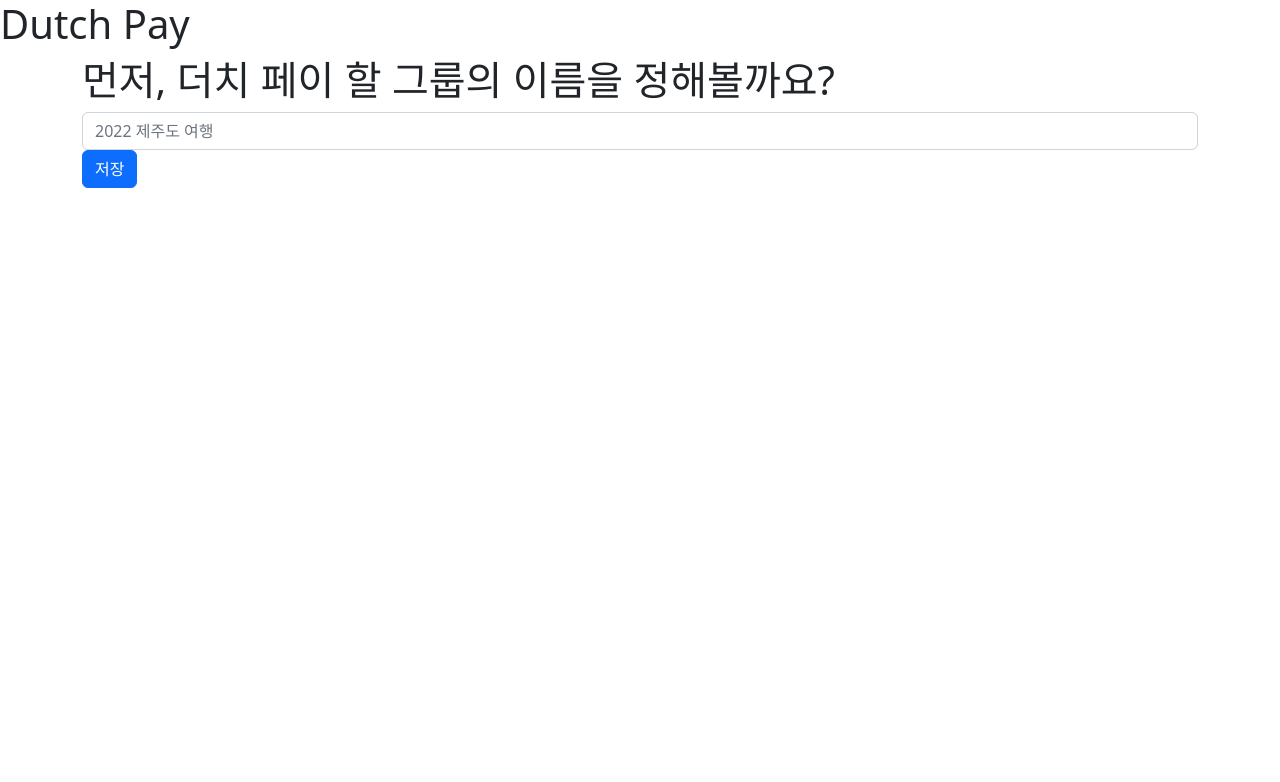
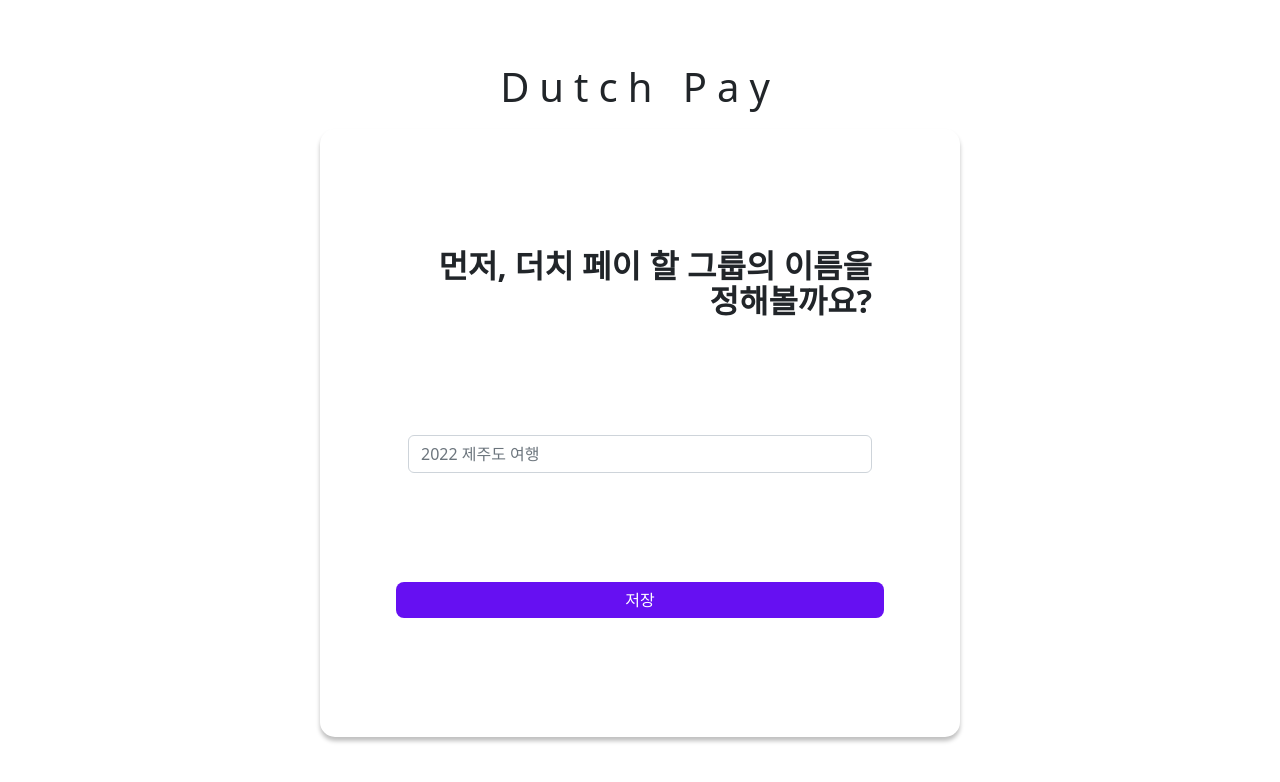
Before and after one commit to newkidsean/dutchpay-fastcampus, a React (Create React App) app: page / in a window 1280 px wide. Shown: the top 782 px of the page. Built offline with nearby package versions, Linux system fonts and the light colour scheme.

Commit message:
style: 그룹 생성 컴포넌트 css

```diff
--- a/package.json
+++ b/package.json
@@ -13,6 +13,7 @@
     "react-router-dom": "^6.4.4",
     "react-scripts": "5.0.1",
     "recoil": "^0.7.6",
+    "styled-components": "^5.3.6",
     "web-vitals": "^2.1.4"
   },
   "scripts": {
--- a/src/components/CenteredOverlayForm.jsx
+++ b/src/components/CenteredOverlayForm.jsx
@@ -1,9 +1,34 @@
 import React from 'react'
+import { Container } from 'react-bootstrap';
+import styled from 'styled-components'
+import OverlayWrapper from './shared/OverlayWrapper';
 
-const CenteredOverlayForm = () => {
+const CenteredOverlayForm = ({ children }) => {
   return (
-    <div>CenteredOverlayForm</div>
+    <CentralizedContainer>
+      <StyledHeader>Dutch Pay</StyledHeader>
+      <OverlayWrapper>
+        {children}
+      </OverlayWrapper>
+    </CentralizedContainer>
   )
 }
 
-export default CenteredOverlayForm
+export default CenteredOverlayForm;
+
+const CentralizedContainer = styled(Container)`
+  display: flex;
+  flex-direction: column;
+  justify-content: center;
+  align-items: center;
+  padding: 0px;
+  gap: 10px;
+  width: 50vw;
+  min-height: 100vh;
+`;
+
+const StyledHeader = styled.h1`
+  font-weight: 200;
+  letter-spacing: 10px;
+
+`
--- a/src/components/CreateGroup.jsx
+++ b/src/components/CreateGroup.jsx
@@ -3,6 +3,7 @@
 import { useRecoilState } from 'recoil';
 import { groupNameState } from "../state/groupName";
 import { useState } from "react";
+import styled from 'styled-components'
 
 const CreateGroup = () => {
   const [groupName, setGroupName] = useRecoilState(groupNameState);
@@ -23,14 +24,16 @@
   };
 
   return (
-    <div>
-      <h1>Dutch Pay</h1>
+    <CenteredOverlayForm>
       <Container>
         <Form noValidate validated={validated} onSubmit={handleSubmit}>
-          <Row>
-            <h1>먼저, 더치 페이 할 그룹의 이름을 정해볼까요?</h1>
+          <StyledRow>
+
+            <Row className="align-items-start">
+              <StyledH2>먼저, 더치 페이 할 그룹의 이름을 정해볼까요?</StyledH2>
             </Row>
-          <Row>
+
+            <Row className="align-items-center">
               <Form.Group controlId="validataionGroupName">
                 <Form.Control
                   type="text"
@@ -41,14 +44,42 @@
                 <Form.Control.Feedback type="invalid" data-valid={validGroupName}>그룹 이름을 입력해 주세요</Form.Control.Feedback>
               </Form.Group>
             </Row>
-          <Button type="submit">저장</Button>
-          <Row>
+
+            <Row className="align-items-end">
+              <SubmitButton>저장</SubmitButton>
             </Row>
+          </StyledRow>
         </Form>
       </Container>
-      {/* <CenteredOverlayForm /> */}
-    </div>
+    </CenteredOverlayForm>
   )
 };
 
 export default CreateGroup;
+
+const StyledRow = styled(Row)`
+  height: 60vh;
+  justify-content: center;
+  align-items: center;
+`;
+
+const SubmitButton = styled(Button).attrs({
+  type: 'submit',
+})`
+background-color: #6610F2;
+border-radius: 8px;
+border: none;
+
+&:hover {
+  background-color: #6610F2;
+  filter: brightness(80%);
+}
+`;
+
+const StyledH2 = styled.h2`
+  text-align: right;
+  overflow-wrap: break-word;
+  word-break: keep-all;
+  font-weight: 700;
+  line-height: 35px;
+`
--- /dev/null
+++ b/src/components/shared/OverlayWrapper.jsx
@@ -0,0 +1,18 @@
+import React from 'react'
+import styled from 'styled-components';
+
+const OverlayWrapper = ({ children }) => {
+  return (
+    <StyledContainer>{children}</StyledContainer>
+  )
+}
+
+export default OverlayWrapper;
+
+const StyledContainer = styled.div`
+  background-color: #FFFFFF;
+  border-radius: 15px;
+  min-height: ${(props) => props.minHeight || '0'};
+  box-shadow: 0px 4px 4px rgba(0, 0, 0, 0.25);
+  padding: ${(props) => props.padding || '5vw'};
+`;
```
Also changed, not shown: 1 other file (tests, documents, lock files or other folders). Lines whose indentation alone changed are shown as unchanged.
